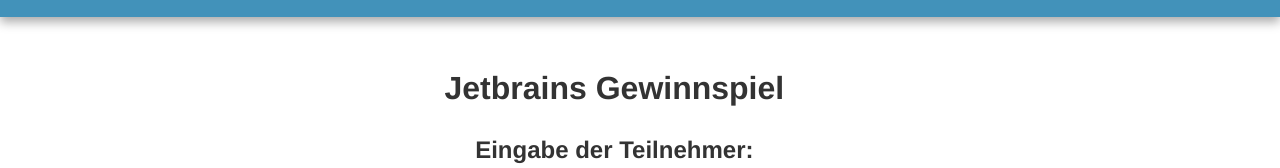
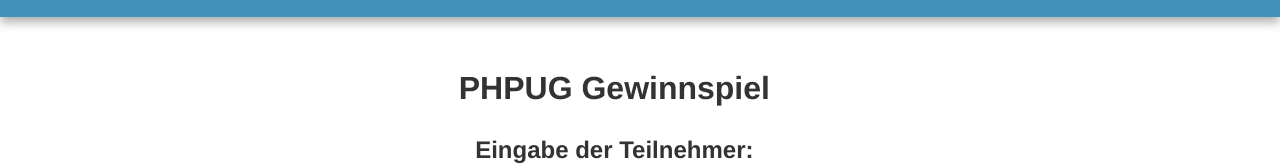
Before and after one commit to PHP-Usergroup-FFM/raffle, a plain HTML site: page index.html in a window 1280 px wide. Shown: the part 199-367 px from the top of the page. Drawn offline with nearby package versions, Linux system fonts and the light colour scheme.

Commit message:
Updated index.html; replaced Jetbrains with PHPUG

```diff
--- a/index.html
+++ b/index.html
@@ -26,7 +26,7 @@
             <div class="main wrapper clearfix">
                 <article>
                     <header>
-                        <h1>Jetbrains Gewinnspiel</h1>
+                        <h1>PHPUG Gewinnspiel</h1>
                     </header>
                     <section class="centered">
                         <h2>Eingabe der Teilnehmer:</h2>
```
